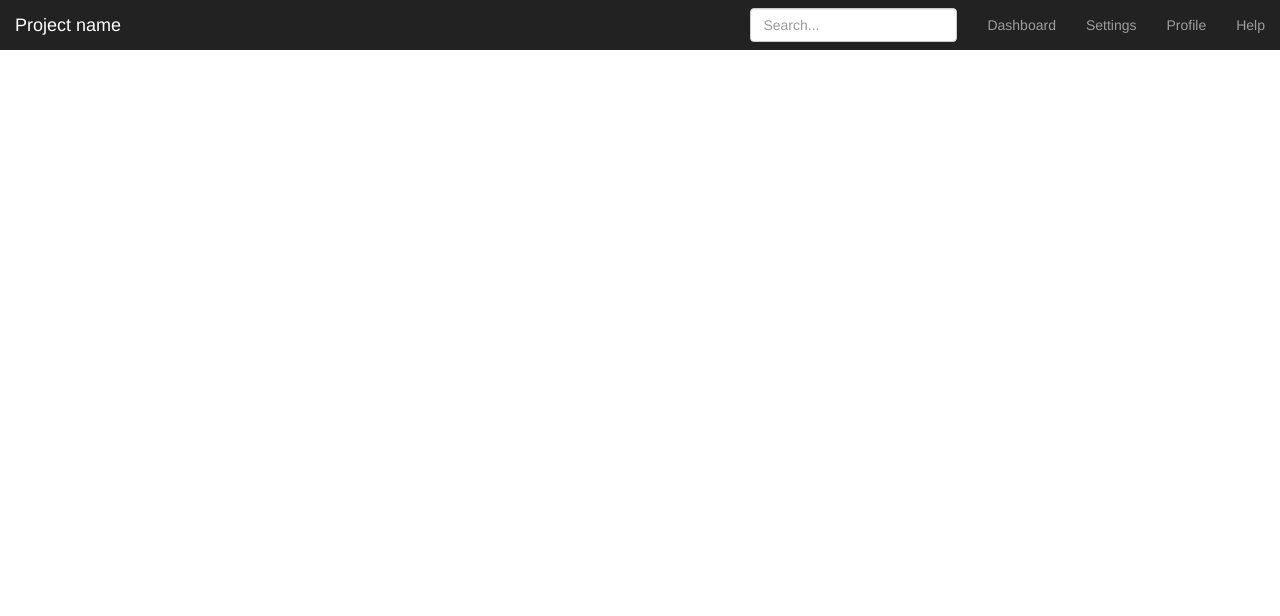
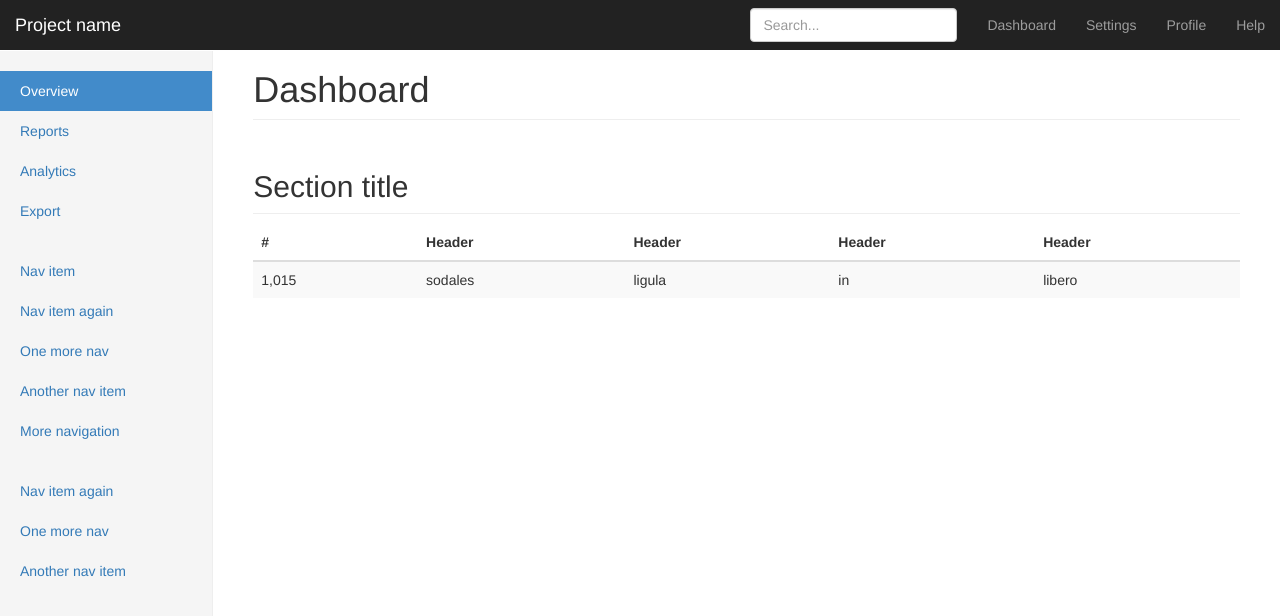
Before and after one commit to zhaochanghui/react_start, a React app: page /Lists in a window 1280 px wide. Shown: the top 616 px of the page. Built offline with nearby package versions, Linux system fonts and the light colour scheme.

Commit message:
后台框架搭建
后台框架搭建

```diff
--- a/app/App.js
+++ b/app/App.js
@@ -1,5 +1,8 @@
 import React from 'react'
 import {BrowserRouter as Router,Route,Link} from 'react-router-dom'//导入的方式跟之前有点变化
+
+import Nav from './Nav';
+import Main from './Main';
 
 // require('../bootstrap-3.3.7-dist/css/bootstrap.css');
 require("../bootstrap/bootstrap.min.css");
@@ -67,31 +70,10 @@ const List = function( match ) {
 
 const RouterList = function() {
     return(
-        <nav className="navbar navbar-inverse navbar-fixed-top">
-            <div className="container-fluid">
-                <div className="navbar-header">
-                    <button type="button" className="navbar-toggle collapsed" data-toggle="collapse"
-                            data-target="#navbar" aria-expanded="false" aria-controls="navbar">
-                        <span className="sr-only">Toggle navigation</span>
-                        <span className="icon-bar"></span>
-                        <span className="icon-bar"></span>
-                        <span className="icon-bar"></span>
-                    </button>
-                    <a className="navbar-brand" href="https://v3.bootcss.com/examples/dashboard/#">Project name</a>
-                </div>
-                <div id="navbar" className="navbar-collapse collapse">
-                    <ul className="nav navbar-nav navbar-right">
-                        <li><a href="https://v3.bootcss.com/examples/dashboard/#">Dashboard</a></li>
-                        <li><a href="https://v3.bootcss.com/examples/dashboard/#">Settings</a></li>
-                        <li><a href="https://v3.bootcss.com/examples/dashboard/#">Profile</a></li>
-                        <li><a href="https://v3.bootcss.com/examples/dashboard/#">Help</a></li>
-                    </ul>
-                    <form className="navbar-form navbar-right">
-                        <input type="text" className="form-control" placeholder="Search..." />
-                    </form>
-                </div>
-            </div>
-        </nav>
+        <div>
+            <Nav />
+            <Main />
+        </div>
 
 );
 }
--- /dev/null
+++ b/app/Main.js
@@ -0,0 +1,133 @@
+import React from 'react'
+import {BrowserRouter as Router,Route,Link} from 'react-router-dom'//导入的方式跟之前有点变化
+
+// require('../bootstrap-3.3.7-dist/css/bootstrap.css');
+require("../bootstrap/bootstrap.min.css");
+require("../bootstrap/dashboard.css");
+
+const One = function() {
+    return(
+    <div>
+        <h2>首页</h2>
+    </div>
+    );
+};
+
+
+
+
+const Two = function(){
+    return (
+        <div>
+            <h2>我是第二页</h2>
+        </div>
+    );
+};
+
+
+
+const Lists = function( match )
+{
+    return (
+        <div>
+            <h3>{match.params.ListsId}</h3>
+        </div>
+    );
+};
+
+const List = function( match ) {
+    return(
+        <div>
+            <h2>我是一个列表</h2>
+            <ul>
+                <li>
+                    <Link to={`${match.url}/我是第一个哈哈`}>
+                        列表下边的第一个
+                    </Link>
+                </li>
+                <li>
+                    <Link to={`${match.url}/我是第二个呵呵`}>
+                        列表下边的第二个
+                    </Link>
+                </li>
+                <li>
+                    <Link to={`${match.url}/我是第三个嘿嘿`}>
+                        列表下边的第三个
+                    </Link>
+                </li>
+            </ul>
+            <Route path={`${match.url}/:ListsId`} component={Lists}/>
+            <Route exact path={match.url} render={() => (
+                <h3>点击上边的列表项此处显示与url地址一样的...</h3>
+            )}/>
+        </div>
+    );
+};
+
+
+const Nav = function() {
+    return(
+        <div className="container-fluid">
+            <div className="row">
+                <div className="col-sm-3 col-md-2 sidebar">
+                    <ul className="nav nav-sidebar">
+                        <li className="active"><a href="https://v3.bootcss.com/examples/dashboard/#">Overview <span
+                            className="sr-only">(current)</span></a></li>
+                        <li><a href="https://v3.bootcss.com/examples/dashboard/#">Reports</a></li>
+                        <li><a href="https://v3.bootcss.com/examples/dashboard/#">Analytics</a></li>
+                        <li><a href="https://v3.bootcss.com/examples/dashboard/#">Export</a></li>
+                    </ul>
+                    <ul className="nav nav-sidebar">
+                        <li><a href="https://v3.bootcss.com/examples/dashboard/">Nav item</a></li>
+                        <li><a href="https://v3.bootcss.com/examples/dashboard/">Nav item again</a></li>
+                        <li><a href="https://v3.bootcss.com/examples/dashboard/">One more nav</a></li>
+                        <li><a href="https://v3.bootcss.com/examples/dashboard/">Another nav item</a></li>
+                        <li><a href="https://v3.bootcss.com/examples/dashboard/">More navigation</a></li>
+                    </ul>
+                    <ul className="nav nav-sidebar">
+                        <li><a href="https://v3.bootcss.com/examples/dashboard/">Nav item again</a></li>
+                        <li><a href="https://v3.bootcss.com/examples/dashboard/">One more nav</a></li>
+                        <li><a href="https://v3.bootcss.com/examples/dashboard/">Another nav item</a></li>
+                    </ul>
+                </div>
+                <div className="col-sm-9 col-sm-offset-3 col-md-10 col-md-offset-2 main">
+                    <h1 className="page-header">Dashboard</h1>
+
+                    <div className="row placeholders">
+
+                    </div>
+
+                    <h2 className="sub-header">Section title</h2>
+                    <div className="table-responsive">
+                        <table className="table table-striped">
+                            <thead>
+                            <tr>
+                                <th>#</th>
+                                <th>Header</th>
+                                <th>Header</th>
+                                <th>Header</th>
+                                <th>Header</th>
+                            </tr>
+                            </thead>
+                            <tbody>
+
+                            <tr>
+                                <td>1,015</td>
+                                <td>sodales</td>
+                                <td>ligula</td>
+                                <td>in</td>
+                                <td>libero</td>
+                            </tr>
+                            </tbody>
+                        </table>
+                    </div>
+                </div>
+            </div>
+        </div>
+
+);
+}
+
+
+
+export default Nav;
--- /dev/null
+++ b/app/Nav.js
@@ -0,0 +1,101 @@
+import React from 'react'
+import {BrowserRouter as Router,Route,Link} from 'react-router-dom'//导入的方式跟之前有点变化
+
+// require('../bootstrap-3.3.7-dist/css/bootstrap.css');
+require("../bootstrap/bootstrap.min.css");
+require("../bootstrap/dashboard.css");
+
+const One = function() {
+    return(
+    <div>
+        <h2>首页</h2>
+    </div>
+    );
+};
+
+
+
+
+const Two = function(){
+    return (
+        <div>
+            <h2>我是第二页</h2>
+        </div>
+    );
+};
+
+
+
+const Lists = function( match )
+{
+    return (
+        <div>
+            <h3>{match.params.ListsId}</h3>
+        </div>
+    );
+};
+
+const List = function( match ) {
+    return(
+        <div>
+            <h2>我是一个列表</h2>
+            <ul>
+                <li>
+                    <Link to={`${match.url}/我是第一个哈哈`}>
+                        列表下边的第一个
+                    </Link>
+                </li>
+                <li>
+                    <Link to={`${match.url}/我是第二个呵呵`}>
+                        列表下边的第二个
+                    </Link>
+                </li>
+                <li>
+                    <Link to={`${match.url}/我是第三个嘿嘿`}>
+                        列表下边的第三个
+                    </Link>
+                </li>
+            </ul>
+            <Route path={`${match.url}/:ListsId`} component={Lists}/>
+            <Route exact path={match.url} render={() => (
+                <h3>点击上边的列表项此处显示与url地址一样的...</h3>
+            )}/>
+        </div>
+    );
+};
+
+
+const Nav = function() {
+    return(
+        <nav className="navbar navbar-inverse navbar-fixed-top">
+            <div className="container-fluid">
+                <div className="navbar-header">
+                    <button type="button" className="navbar-toggle collapsed" data-toggle="collapse"
+                            data-target="#navbar" aria-expanded="false" aria-controls="navbar">
+                        <span className="sr-only">Toggle navigation</span>
+                        <span className="icon-bar"></span>
+                        <span className="icon-bar"></span>
+                        <span className="icon-bar"></span>
+                    </button>
+                    <a className="navbar-brand" href="https://v3.bootcss.com/examples/dashboard/#">Project name</a>
+                </div>
+                <div id="navbar" className="navbar-collapse collapse">
+                    <ul className="nav navbar-nav navbar-right">
+                        <li><a href="https://v3.bootcss.com/examples/dashboard/#">Dashboard</a></li>
+                        <li><a href="https://v3.bootcss.com/examples/dashboard/#">Settings</a></li>
+                        <li><a href="https://v3.bootcss.com/examples/dashboard/#">Profile</a></li>
+                        <li><a href="https://v3.bootcss.com/examples/dashboard/#">Help</a></li>
+                    </ul>
+                    <form className="navbar-form navbar-right">
+                        <input type="text" className="form-control" placeholder="Search..." />
+                    </form>
+                </div>
+            </div>
+        </nav>
+
+);
+}
+
+
+
+export default Nav;
```
